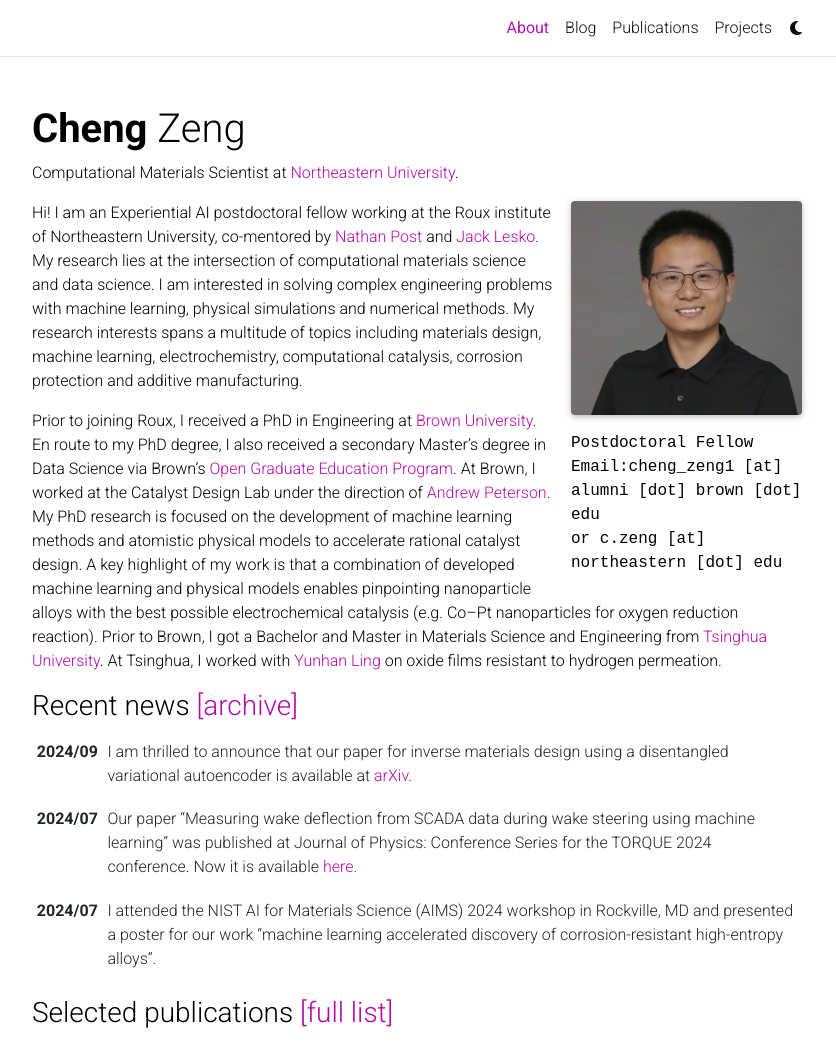
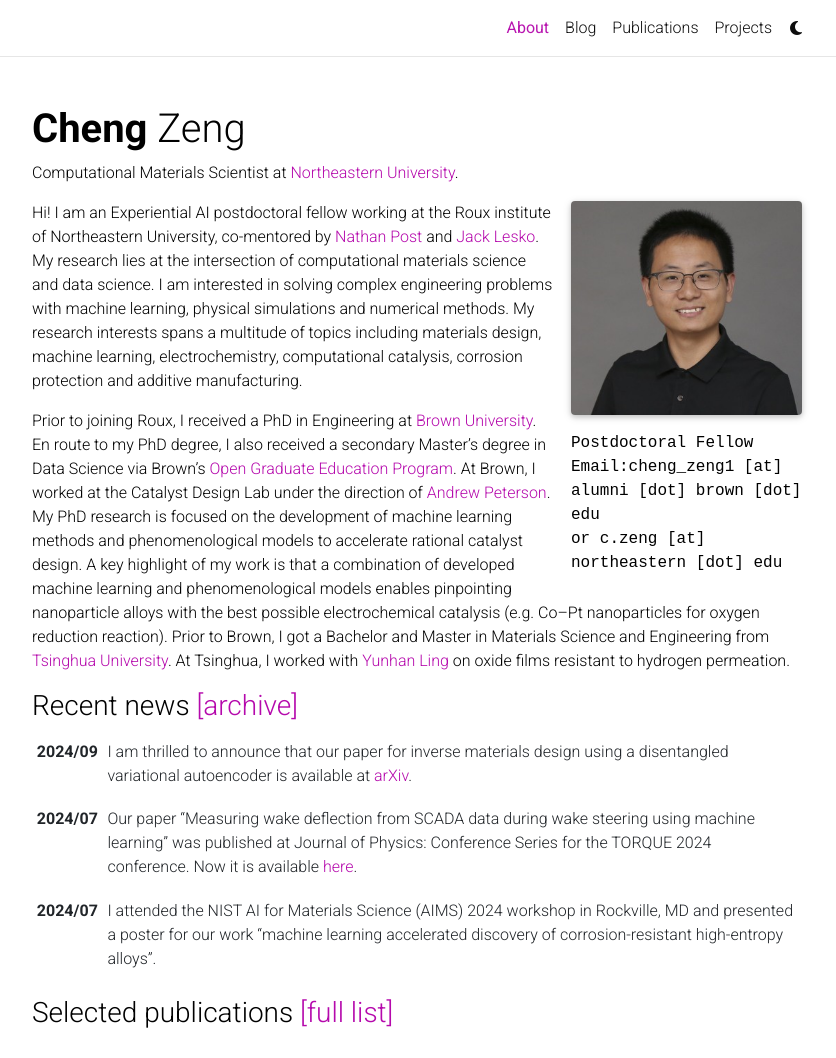
Before and after one commit to cengc13/website, a Jekyll site: the page built from _pages/about.md, in a window 1280 px wide and 1312 px high, cut to the strip 0-1058 px from the top of the window. Shown: the whole strip, without its empty margins (223-1059 px from the left). Built offline with Jekyll 4.4.1, drawn with Linux system fonts in a browser that asks for light colours; comment, search, counter and statistics services are not loaded; a style sheet for code colours, icons or effects is not loaded.

Commit message:
update about

```diff
--- a/_pages/about.md
+++ b/_pages/about.md
@@ -19,6 +19,6 @@
 
 Hi! I am an Experiential AI postdoctoral fellow working at the Roux institute of Northeastern University, co-mentored by <a href='https://roux.northeastern.edu/people/nathan-post/'>Nathan Post</a> and <a href='https://roux.northeastern.edu/people/jack-lesko/'>Jack Lesko</a>. My research lies at the intersection of computational materials science and data science. I am interested in solving complex engineering problems with machine learning, physical simulations and numerical methods. My research interests spans a multitude of topics including materials design, machine learning, electrochemistry,  computational catalysis, corrosion protection and additive manufacturing.
 
-Prior to joining Roux, I received a PhD in Engineering at <a href='https://www.brown.edu/'>Brown University</a>.  En route to my PhD degree, I also received a secondary Master's degree in Data Science via Brown's <a href='https://graduateschool.brown.edu/academics-research/distinctive-opportunities/open-graduate-education'>Open Graduate Education Program</a>. At Brown, I worked at the Catalyst Design Lab under the direction of <a href='https://engineering.brown.edu/people/andrew-peterson'>Andrew Peterson</a>. My PhD research is focused on the development of machine learning methods and atomistic physical models to accelerate rational catalyst design. A key highlight of my work is that a combination of developed machine learning and physical models enables pinpointing nanoparticle alloys with the best possible electrochemical catalysis (e.g. Co--Pt nanoparticles for oxygen reduction reaction). Prior to Brown, I got a Bachelor and Master in Materials Science and Engineering from <a href='https://www.tsinghua.edu.cn/en/'>Tsinghua University</a>. At Tsinghua, I worked with <a href='https://www.researchgate.net/profile/Yunhan-Ling-2'>Yunhan Ling</a> on oxide films resistant to hydrogen permeation.
+Prior to joining Roux, I received a PhD in Engineering at <a href='https://www.brown.edu/'>Brown University</a>.  En route to my PhD degree, I also received a secondary Master's degree in Data Science via Brown's <a href='https://graduateschool.brown.edu/academics-research/distinctive-opportunities/open-graduate-education'>Open Graduate Education Program</a>. At Brown, I worked at the Catalyst Design Lab under the direction of <a href='https://engineering.brown.edu/people/andrew-peterson'>Andrew Peterson</a>. My PhD research is focused on the development of machine learning methods and phenomenological models to accelerate rational catalyst design. A key highlight of my work is that a combination of developed machine learning and phenomenological models enables pinpointing nanoparticle alloys with the best possible electrochemical catalysis (e.g. Co--Pt nanoparticles for oxygen reduction reaction). Prior to Brown, I got a Bachelor and Master in Materials Science and Engineering from <a href='https://www.tsinghua.edu.cn/en/'>Tsinghua University</a>. At Tsinghua, I worked with <a href='https://www.researchgate.net/profile/Yunhan-Ling-2'>Yunhan Ling</a> on oxide films resistant to hydrogen permeation.
 
 <!-- Currently I live in Portland of Maine with my family. Outside office, I like long-distance running, machine learning competitions on <a href='https://www.kaggle.com/'>Kaggle</a>, and playing video games. -->
```
